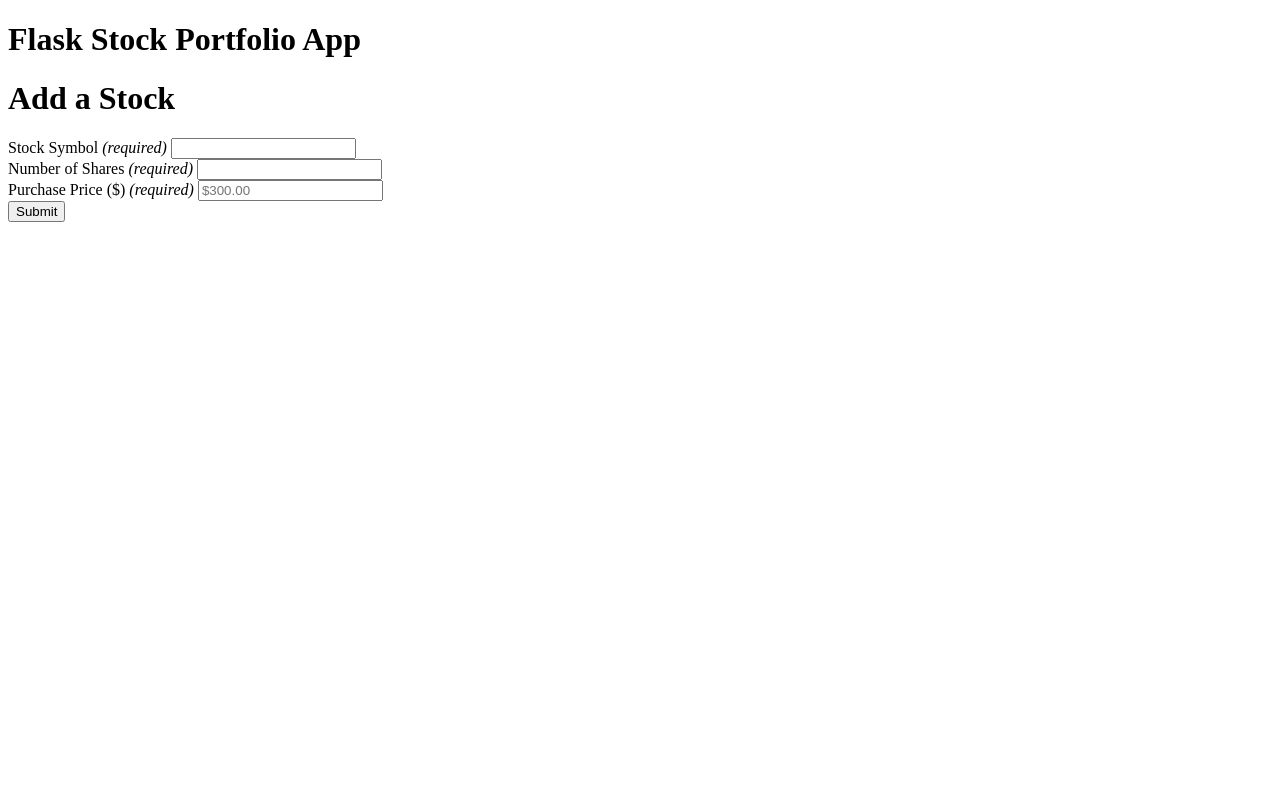
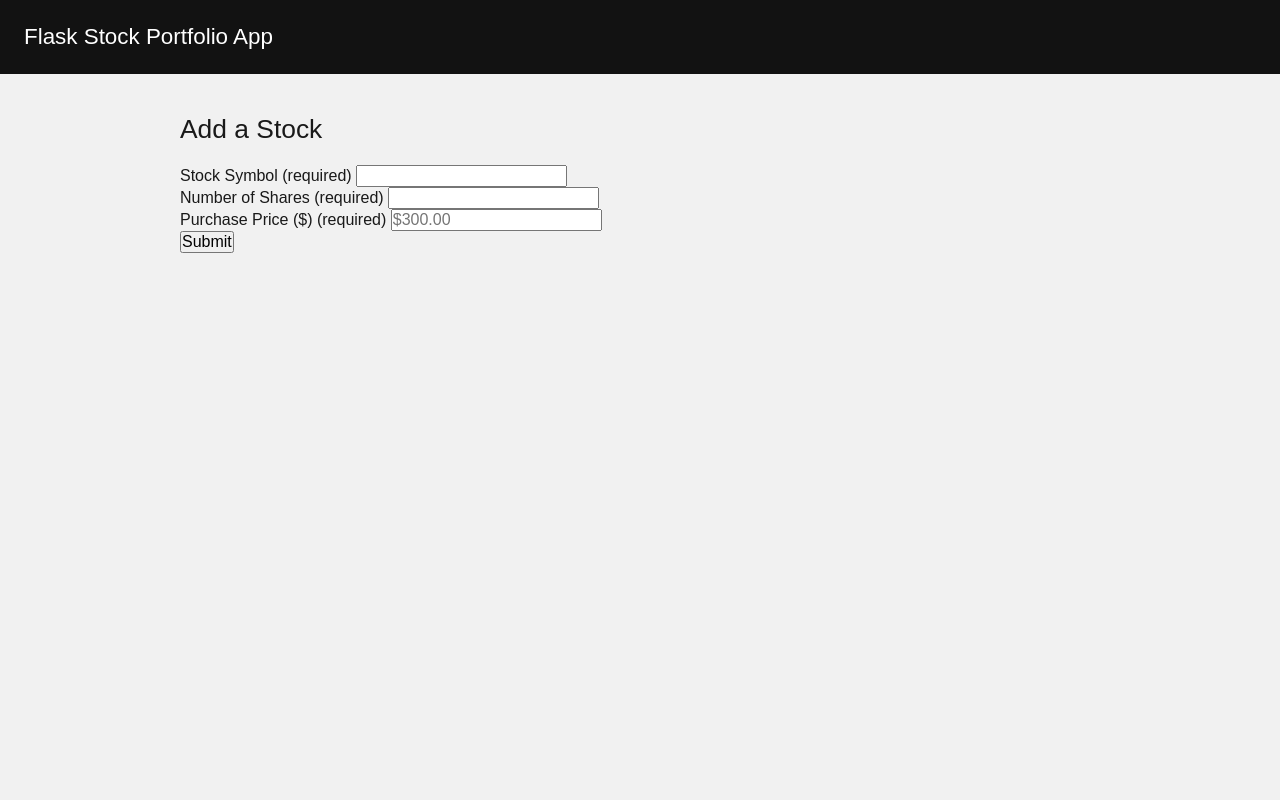
Before and after one commit to halfpintutopia/stock-portfolio, a Flask app: page /add_stock in a window 1280 px wide. Run offline with Flask 2, Linux system fonts and the light colour scheme.

Commit message:
Add initial style sheet

```diff
--- /dev/null
+++ b/static/css/base_style.css
@@ -0,0 +1,199 @@
+:root {
+    --bg-color: #F1F1F1;
+    --font: -apple-system, BlinkMacSystemFont, 'Segoe UI', Roboto, Oxygen, Ubuntu, Cantarell, 'Open Sans', 'Helvetica Neue', sans-serif;
+    --font-color: #191919;
+
+    --spacer: 20px;
+    --gutters: 24px;
+
+    --card-bg-color: #FFF;
+}
+
+
+/* Overall Styling
+ *****************/
+*, *::before, *::after {
+    box-sizing: border-box;
+}
+
+* {
+    margin: 0;
+    padding: 0;
+    font: inherit;
+}
+
+body {
+    min-height: 100svh;
+    background-color: var(--bg-color);
+    color: var(--font-color);
+    font-family: sans-serif;
+}
+
+img, picture, svg, video {
+    display: block;
+    max-width: 100%;
+}
+
+input, textarea, button, select {
+    font: inherit;
+}
+
+a,
+a:visited {
+    color: blue;
+}
+
+a:hover {
+    color: darkblue;
+}
+
+img {
+    max-width: 100%;
+}
+
+h1 {
+    margin-bottom: var(--spacer);
+    font-size: 1.65rem;
+}
+
+h2 {
+    font-size: 1.35rem;
+    font-weight: 600;
+}
+
+
+/* Header Styling
+ ****************/
+.site-header {
+    background-color: #121212;
+    padding: 24px 0;
+}
+
+.nav {
+    display: flex;
+    justify-content: space-between;
+    padding: 0 var(--gutters);
+}
+
+.nav-list {
+    display: flex;
+    justify-content: space-between;
+    list-style: none;
+}
+
+.nav-item {
+    text-decoration: none;
+    margin: auto 0;
+}
+
+.nav-item + .nav-item {
+    margin-left: 1.5rem;
+}
+
+.nav-link,
+.nav-link:visited,
+.nav-link:hover {
+    text-decoration: none;
+    color: white;
+}
+
+.logo {
+    font-size: 1.4rem;
+}
+
+.nav-list .nav-link {
+    font-size: 1rem;
+    text-transform: uppercase;
+}
+
+
+/* Message Styling
+ *****************/
+.close-btn {
+    display: inline-flex;
+    justify-content: center;
+    align-items: center;
+    width: 28px;
+    height: 28px;
+    border-radius: 50%;
+    cursor: pointer;
+    transition: 0.5s;
+    background: var(--font-color);
+    line-height: 1;
+    color: white;
+}
+
+.close-btn svg {
+    display: inline-block;
+    width: 12px;
+    height: 12px;
+}
+
+.close-btn:hover {
+    background: white;
+    color: black;
+}
+
+.flash-message {
+    background: #38CFD9;
+    display: flex;
+    justify-content: space-between;
+    padding: 1rem var(--gutters);
+    transition: opacity 1.0s;
+}
+
+.flash-message p,
+.flash-message span {
+    font-size: 1.1rem;
+}
+
+.flash-message-error {
+    background: red;
+    color: white;
+}
+
+.flash-message-success {
+    background: green;
+    color: white;
+}
+
+.flash-message-info {
+    background: blue;
+    color: white;
+}
+
+
+/* Content Styling
+ *****************/
+.content {
+    max-width: 920px;
+    margin: 40px auto;
+}
+
+
+/* Error Page Styling
+ ********************/
+.errorpage-title {
+    text-align: center;
+    margin-bottom: 1em;
+}
+
+.errorpage-text {
+    text-align: center;
+    font-size: 1.15rem;
+    margin-bottom: 1em;
+}
+
+
+/* Footer Styling
+ ****************/
+.site-footer {
+    margin: auto;
+    padding: 40px 0;
+    text-align: center;
+    color: #696969;
+}
+
+.site-footer small {
+    font-size: 1.1rem;
+}
--- a/templates/base.html
+++ b/templates/base.html
@@ -6,13 +6,17 @@
           content="width=device-width, user-scalable=no, initial-scale=1.0, maximum-scale=1.0, minimum-scale=1.0">
     <meta http-equiv="X-UA-Compatible" content="ie=edge">
     <title>Stock Portfolio</title>
+
+    <link rel="stylesheet" href="{{ url_for('static', filename='css/base_style.css') }}">
 </head>
 <body>
-    <header>
-        <h1>Flask Stock Portfolio App</h1>
+    <header class="site-header">
+        <nav class="nav">
+            <a href="#" class="nav-link logo">Flask Stock Portfolio App</a>
+        </nav>
     </header>
 
-    <main>
+    <main class="content">
         {% block content %}
         {% endblock %}
     </main>
```
